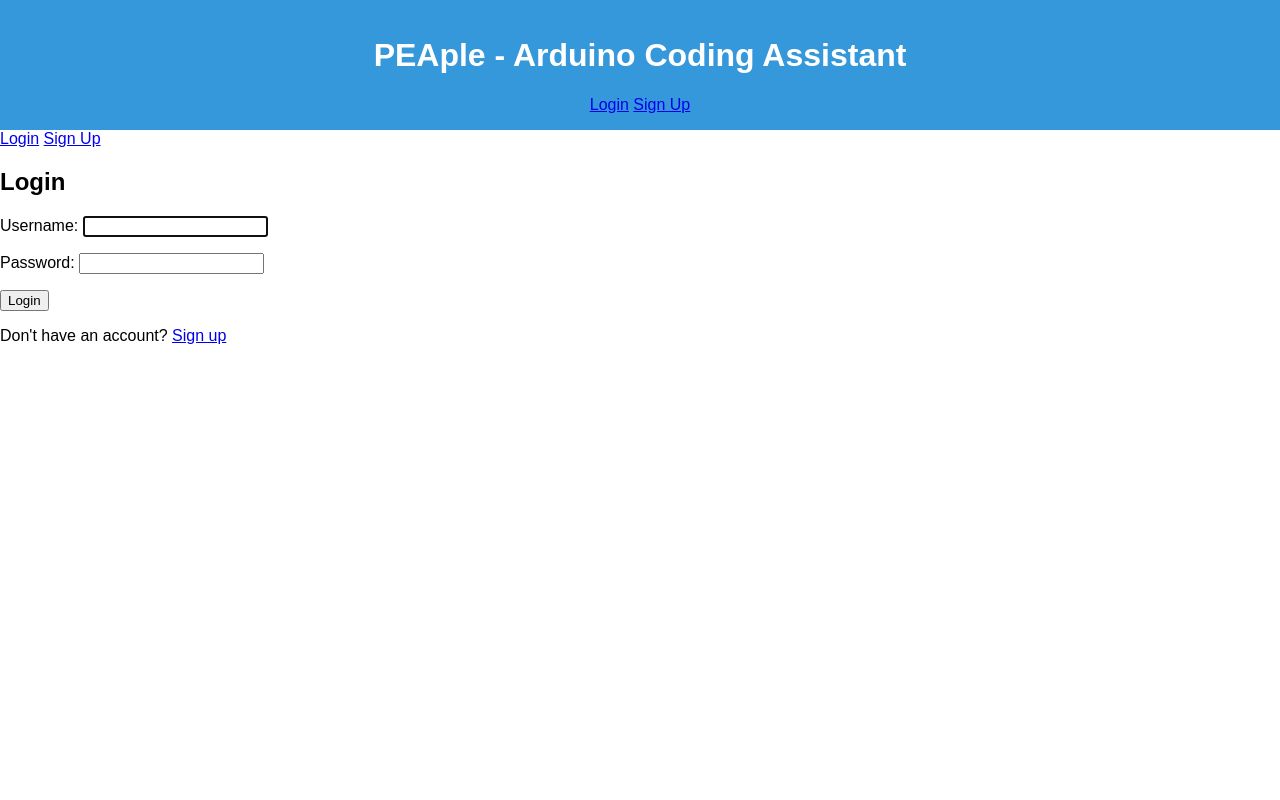
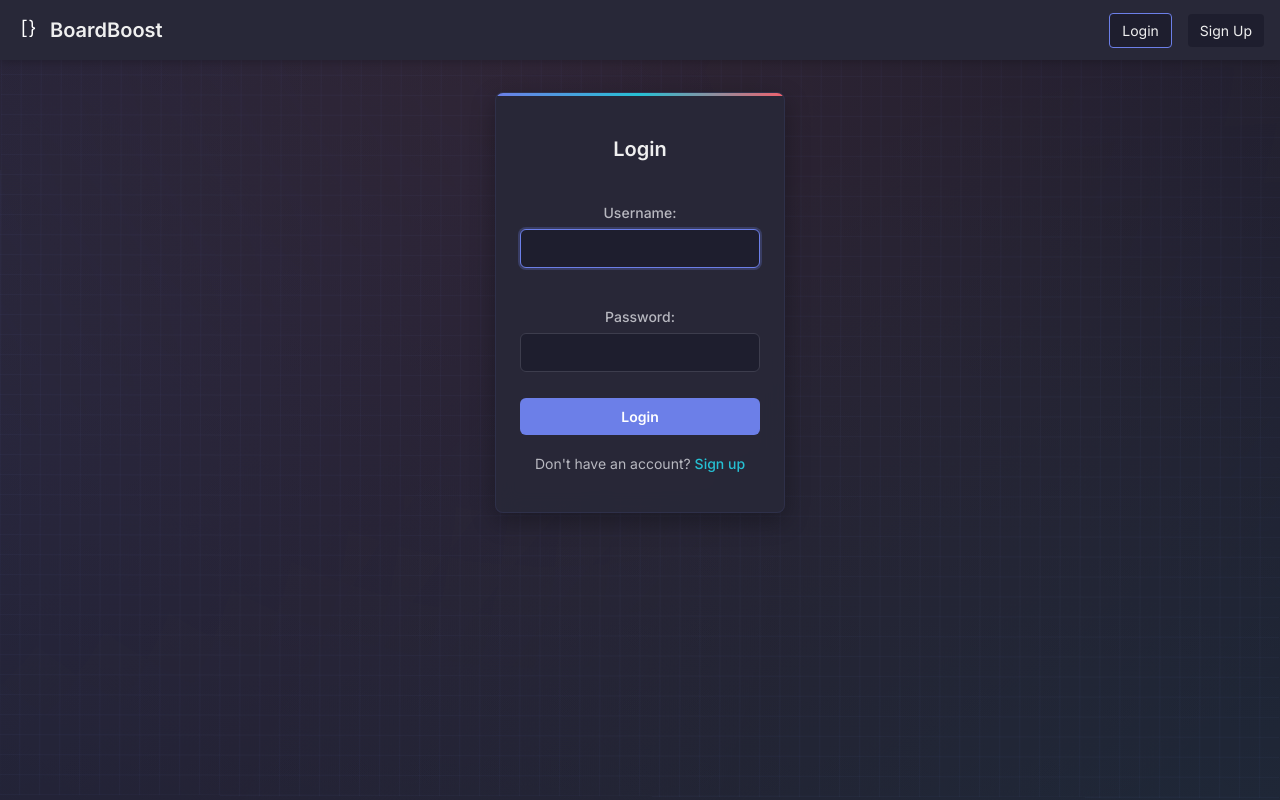
Before and after one commit to ProgrammingElectronics/BoardBoost, a Django app: page /login/ in a window 1280 px wide. Run offline with Django 5.2, Linux system fonts and the light colour scheme.

Commit message:
feat: login,logout styling

```diff
--- /dev/null
+++ b/backend/chat/static/css/auth.css
@@ -0,0 +1,450 @@
+/* BoardBoost Authentication Pages Styling */
+@import url('https://fonts.googleapis.com/css2?family=Inter:wght@400;500;600;700&display=swap');
+@import url('https://fonts.googleapis.com/css2?family=JetBrains+Mono:wght@400;500&display=swap');
+
+/* Base styles */
+body {
+  background-color: #1E1E2E;
+  color: #EFEFEF;
+  font-family: 'Inter', sans-serif;
+  line-height: 1.5;
+  margin: 0;
+  padding: 0;
+  min-height: 100vh;
+  display: flex;
+  flex-direction: column;
+  position: relative;
+  overflow-x: hidden;
+}
+
+/* Fixed positioning for background effects to ensure they cover the entire viewport */
+body::before {
+  content: '';
+  position: fixed;
+  width: 300%;
+  height: 300%;
+  top: -100%;
+  left: -100%;
+  background:
+    radial-gradient(circle at 30% 50%, rgba(108, 127, 232, 0.08) 0%, rgba(108, 127, 232, 0) 35%),
+    radial-gradient(circle at 70% 80%, rgba(38, 192, 211, 0.08) 0%, rgba(38, 192, 211, 0) 35%),
+    radial-gradient(circle at 50% 30%, rgba(240, 97, 109, 0.08) 0%, rgba(240, 97, 109, 0) 40%);
+  z-index: -2;
+  /* Lower z-index to ensure it's behind everything */
+  animation: gentleGradient 25s ease infinite;
+  pointer-events: none;
+  /* Ensure it doesn't interfere with clicks */
+}
+
+body::after {
+  content: '';
+  position: fixed;
+  top: 0;
+  left: 0;
+  width: 100%;
+  height: 100%;
+  background-image:
+    linear-gradient(90deg, rgba(108, 127, 232, 0.04) 1px, transparent 1px),
+    linear-gradient(0deg, rgba(108, 127, 232, 0.04) 1px, transparent 1px);
+  background-size: 20px 20px;
+  z-index: -1;
+  /* Higher than the gradient but still behind content */
+  animation: gentleWave 30s linear infinite;
+  pointer-events: none;
+  /* Ensure it doesn't interfere with clicks */
+}
+
+@keyframes gentleGradient {
+  0% {
+    transform: translate(0%, 0%) rotate(0deg);
+  }
+
+  50% {
+    transform: translate(-3%, 3%) rotate(1deg);
+  }
+
+  100% {
+    transform: translate(0%, 0%) rotate(0deg);
+  }
+}
+
+@keyframes gentleWave {
+  0% {
+    transform: translateY(0) rotate(0deg);
+  }
+
+  50% {
+    transform: translateY(-8px) rotate(0.3deg);
+  }
+
+  100% {
+    transform: translateY(0) rotate(0deg);
+  }
+}
+
+/* Header styling */
+/* Header styling */
+.header {
+  background-color: #282838;
+  padding: 0 16px;
+  box-shadow: 0 2px 8px rgba(0, 0, 0, 0.2);
+  display: flex;
+  justify-content: space-between;
+  align-items: center;
+  height: 60px;
+  position: relative;
+  z-index: 10;
+}
+
+.logo {
+  display: flex;
+  align-items: center;
+}
+
+.logo h1 {
+  margin: 0;
+  font-size: 20px;
+  font-weight: 600;
+  color: #EFEFEF;
+}
+
+.logo-img {
+  height: 24px;
+  width: 24px;
+  margin-right: 10px;
+}
+
+/* Header navigation */
+.header-nav {
+  display: flex;
+  align-items: center;
+  gap: 16px;
+}
+
+.user-welcome {
+  color: #B8B8C0;
+  font-size: 14px;
+}
+
+#tokens-remaining {
+  color: #8C8C98;
+  font-size: 13px;
+  background-color: rgba(30, 30, 46, 0.5);
+  padding: 4px 8px;
+  border-radius: 4px;
+}
+
+.logout-button,
+.login-button,
+.signup-button,
+.settings-button {
+  background-color: #1E1E2E;
+  color: #EFEFEF;
+  text-decoration: none;
+  padding: 6px 12px;
+  border-radius: 4px;
+  font-size: 14px;
+  transition: all 0.2s ease-in-out;
+}
+
+.login-button {
+  background-color: transparent;
+  border: 1px solid #6C7FE8;
+}
+
+.signup-button {
+  background-color: #6C7FE8;
+}
+
+.logout-button:hover,
+.login-button:hover,
+.signup-button:hover,
+.settings-button:hover {
+  background-color: #6C7FE8;
+  color: white;
+  transform: translateY(-1px);
+}
+
+/* Responsive adjustments for header */
+@media (max-width: 600px) {
+  .header {
+    padding: 0 12px;
+    height: auto;
+    flex-wrap: wrap;
+    padding-top: 8px;
+    padding-bottom: 8px;
+  }
+
+  .header-nav {
+    gap: 8px;
+    margin-left: auto;
+  }
+
+  .user-welcome {
+    display: none;
+  }
+}
+
+/* More compact styling specifically for signup form */
+.auth-container.signup {
+  max-width: 340px;
+  padding: 20px;
+}
+
+.auth-container.signup h2 {
+  margin-bottom: 16px;
+  font-size: 18px;
+}
+
+.auth-container.signup form p {
+  margin-bottom: 10px;
+}
+
+.auth-container.signup label {
+  font-size: 13px;
+  margin-bottom: 4px;
+}
+
+.auth-container.signup input {
+  padding: 8px 12px;
+  margin-bottom: 4px;
+  font-size: 13px;
+}
+
+.auth-container.signup small {
+  font-size: 11px;
+  opacity: 0.8;
+  line-height: 1.3;
+  margin-top: 1px;
+}
+
+.auth-container.signup button {
+  padding: 8px 12px;
+  margin-top: 4px;
+}
+
+.auth-container.signup p {
+  margin-top: 14px;
+  font-size: 13px;
+}
+
+/* Make the help text more compact and readable */
+.auth-container.signup .helptext {
+  display: block;
+  font-size: 11px;
+  color: #8C8C98;
+  margin-top: 1px;
+  line-height: 1.3;
+}
+
+/* Remove excess margin on specific fields that might have help text */
+.auth-container.signup input+small+.helptext {
+  margin-top: -2px;
+}
+
+/* Ensure error messages are compact as well */
+.auth-container.signup .errorlist {
+  margin-bottom: 10px;
+  font-size: 12px;
+}
+
+.auth-container.signup .errorlist li {
+  padding: 6px 8px;
+}
+
+/* Condensed authentication container */
+.auth-container {
+  position: relative;
+  z-index: 1;
+  /* Ensure it's above the background effects */
+  max-width: 360px;
+  margin: 32px auto;
+  padding: 24px;
+  background-color: #282838;
+  border-radius: 8px;
+  box-shadow: 0 8px 24px rgba(0, 0, 0, 0.3);
+  position: relative;
+  overflow: hidden;
+  backdrop-filter: blur(10px);
+  background-color: rgba(40, 40, 56, 0.9);
+  border: 1px solid rgba(108, 127, 232, 0.1);
+}
+
+/* Styled top border for container */
+.auth-container::before {
+  content: '';
+  position: absolute;
+  top: 0;
+  left: 0;
+  right: 0;
+  height: 3px;
+  background: linear-gradient(90deg, #6C7FE8, #26C0D3, #F0616D);
+}
+
+.auth-container h2 {
+  text-align: center;
+  color: #EFEFEF;
+  margin-bottom: 20px;
+  font-size: 20px;
+  font-weight: 600;
+}
+
+/* Compact form styling */
+.auth-container form {
+  display: flex;
+  flex-direction: column;
+}
+
+.auth-container form p {
+  margin-bottom: 14px;
+}
+
+.auth-container label {
+  color: #B8B8C0;
+  margin-bottom: 6px;
+  font-weight: 500;
+  display: block;
+  font-size: 14px;
+}
+
+.auth-container input[type="text"],
+.auth-container input[type="password"],
+.auth-container input[type="email"] {
+  width: 100%;
+  padding: 10px 14px;
+  margin-bottom: 6px;
+  background-color: #1E1E2E;
+  border: 1px solid #3D3D4D;
+  border-radius: 6px;
+  color: #EFEFEF;
+  transition: all 0.2s ease-in-out;
+  font-family: 'Inter', sans-serif;
+  font-size: 14px;
+  box-sizing: border-box;
+}
+
+.auth-container input[type="text"]:focus,
+.auth-container input[type="password"]:focus,
+.auth-container input[type="email"]:focus {
+  outline: none;
+  border-color: #6C7FE8;
+  box-shadow: 0 0 0 2px rgba(108, 127, 232, 0.25);
+}
+
+.auth-container small {
+  color: #8C8C98;
+  font-size: 12px;
+  margin-top: 2px;
+  display: block;
+}
+
+.auth-container button {
+  width: 100%;
+  padding: 10px 14px;
+  background-color: #6C7FE8;
+  color: #FFFFFF;
+  border: none;
+  border-radius: 6px;
+  cursor: pointer;
+  font-weight: 600;
+  font-size: 14px;
+  transition: all 0.2s ease-in-out;
+  margin-top: 6px;
+  font-family: 'Inter', sans-serif;
+}
+
+.auth-container button:hover {
+  background-color: #5B6ED7;
+  transform: translateY(-1px);
+  box-shadow: 0 4px 8px rgba(108, 127, 232, 0.25);
+}
+
+.auth-container button:active {
+  transform: translateY(0);
+  box-shadow: none;
+}
+
+.auth-container p {
+  text-align: center;
+  margin-top: 18px;
+  color: #B8B8C0;
+  font-size: 14px;
+}
+
+.auth-container a {
+  color: #26C0D3;
+  text-decoration: none;
+  transition: all 0.2s ease-in-out;
+  font-weight: 500;
+}
+
+.auth-container a:hover {
+  color: #6C7FE8;
+  text-decoration: underline;
+}
+
+/* Error messages */
+.auth-container .errorlist {
+  color: #E84A5F;
+  list-style-type: none;
+  padding: 0;
+  margin-bottom: 14px;
+  font-size: 13px;
+}
+
+.auth-container .errorlist li {
+  background-color: rgba(232, 74, 95, 0.1);
+  padding: 8px 10px;
+  border-radius: 4px;
+  border-left: 3px solid #E84A5F;
+  margin-bottom: 3px;
+}
+
+.user-welcome {
+  color: #B8B8C0;
+  margin-right: auto;
+}
+
+#tokens-remaining {
+  color: #8C8C98;
+  font-size: 13px;
+}
+
+.logout-button,
+.login-button,
+.signup-button,
+.settings-button {
+  background-color: #1E1E2E;
+  color: #EFEFEF;
+  text-decoration: none;
+  padding: 6px 12px;
+  border-radius: 4px;
+  font-size: 14px;
+  transition: all 0.2s ease-in-out;
+}
+
+.logout-button:hover,
+.login-button:hover,
+.signup-button:hover,
+.settings-button:hover {
+  background-color: #6C7FE8;
+  color: white;
+}
+
+/* Content area */
+.content {
+  position: relative;
+  z-index: 1;
+  flex: 1;
+  display: flex;
+  flex-direction: column;
+}
+
+/* Responsive adjustments */
+@media (max-width: 480px) {
+  .auth-container {
+    margin: 16px;
+    padding: 20px;
+    width: auto;
+  }
+}
--- a/backend/chat/templates/chat/base.html
+++ b/backend/chat/templates/chat/base.html
@@ -1,126 +1,34 @@
+{% load static %}
 {% load humanize %}
 <!DOCTYPE html>
 <html>
 
 <head>
-  <title>PEAple - Arduino Coding Assistant</title>
+  <link rel="stylesheet" href="{% static 'css/auth.css' %}">
+  <title>BoardBoost - Microcontroller Coding Assistant</title>
   <meta charset="utf-8" />
   <meta name="viewport" content="width=device-width, initial-scale=1" />
-  <style>
-    body {
-      font-family: Arial, sans-serif;
-      margin: 0;
-      padding: 0;
-      display: flex;
-      flex-direction: column;
-      height: 100vh;
-    }
-
-    .header {
-      background-color: #3498db;
-      color: white;
-      padding: 1rem;
-      text-align: center;
-    }
-
-    .main {
-      display: flex;
-      flex: 1;
-      overflow: hidden;
-    }
-
-    .sidebar {
-      width: 300px;
-      background-color: #f5f5f5;
-      padding: 1rem;
-      overflow-y: auto;
-    }
-
-    .chat-container {
-      flex: 1;
-      display: flex;
-      flex-direction: column;
-      padding: 1rem;
-    }
-
-    .chat-messages {
-      flex: 1;
-      overflow-y: auto;
-      border: 1px solid #ddd;
-      padding: 1rem;
-      border-radius: 4px;
-      margin-bottom: 1rem;
-    }
-
-    .chat-input {
-      display: flex;
-    }
-
-    /* .chat-input textarea {
-      flex: 1;
-      padding: 0.5rem;
-      border: 1px solid #ddd;
-      border-radius: 4px;
-      resize: none;
-    } */
-
-
-    .project-form {
-      margin-bottom: 1rem;
-    }
-
-    .message {
-      margin-bottom: 1rem;
-      padding: 0.5rem;
-      border-radius: 4px;
-    }
-
-    .user-message {
-      background-color: #e1f5fe;
-      text-align: right;
-    }
-
-    .assistant-message {
-      background-color: #f1f1f1;
-    }
-
-    /* login form */
-    .auth-container {
-      max-width: 400px;
-      margin: 50px auto;
-      padding: 20px;
-      border: 1px solid #ddd;
-      border-radius: 5px;
-    }
-
-    /* Rest of your CSS */
-  </style>
+  <link href="https://fonts.googleapis.com/css2?family=Inter:wght@400;500;600;700&display=swap" rel="stylesheet">
+  <link href="https://fonts.googleapis.com/css2?family=JetBrains+Mono:wght@400;500&display=swap" rel="stylesheet">
 </head>
 
 <body>
   <div class="header">
-    <h1>PEAple - Arduino Coding Assistant</h1>
-    <div class="auth-nav">
+    <div class="logo">
+      <img src="{% static 'images/boardboost-logo.svg' %}" alt="BoardBoost Logo" class="logo-img">
+      <h1>BoardBoost</h1>
+    </div>
+    <div class="header-nav">
       {% if user.is_authenticated %}
-      <span>Welcome, {{ user.username }}! ({{ user.userprofile.tokens_remaining
-        }} tokens remaining)</span>
-      <a href="{% url 'logout' %}">Logout</a>
+      <span class="user-welcome">Welcome, {{ user.username }}!</span>
+      <span id="tokens-remaining">{{ tokens_remaining|intcomma }} tokens</span>
+      <a href="{% url 'user_settings' %}" class="settings-button">Settings</a>
+      <a href="{% url 'logout' %}" class="logout-button">Logout</a>
       {% else %}
-      <a href="{% url 'login' %}">Login</a>
-      <a href="{% url 'signup' %}">Sign Up</a>
+      <a href="{% url 'login' %}" class="login-button">Login</a>
+      <a href="{% url 'signup' %}" class="signup-button">Sign Up</a>
       {% endif %}
     </div>
-  </div>
-  <div class="user-navigation">
-    {% if user.is_authenticated %}
-    <span class="user-welcome">Welcome, {{ user.username }}!</span>
-    <span id="tokens-remaining">Tokens remaining: {{ tokens_remaining|intcomma }}</span>
-    <a href="{% url 'user_settings' %}" class="settings-button">Settings</a>
-    <a href="{% url 'logout' %}" class="logout-button">Logout</a>
-    {% else %}
-    <a href="{% url 'login' %}" class="login-button">Login</a>
-    <a href="{% url 'signup' %}" class="signup-button">Sign Up</a>
-    {% endif %}
   </div>
 
   <div class="content">{% block content %}{% endblock %}</div>
--- a/backend/chat/templates/registration/login.html
+++ b/backend/chat/templates/registration/login.html
@@ -1,9 +1,35 @@
-{% extends "chat/base.html" %} {% block content %}
-{% load humanize %}
-<h2>Login</h2>
-<form method="post">
-  {% csrf_token %} {{ form.as_p }}
-  <button type="submit">Login</button>
-</form>
-<p>Don't have an account? <a href="{% url 'signup' %}">Sign up</a></p>
+{% extends "chat/base.html" %}
+
+{% block content %}
+<div class="auth-container">
+  <h2>Login</h2>
+  <form method="post">
+    {% csrf_token %}
+    {% if form.errors %}
+    <ul class="errorlist">
+      {% for field in form %}
+      {% for error in field.errors %}
+      <li>{{ error }}</li>
+      {% endfor %}
+      {% endfor %}
+      {% for error in form.non_field_errors %}
+      <li>{{ error }}</li>
+      {% endfor %}
+    </ul>
+    {% endif %}
+
+    {% for field in form %}
+    <p>
+      {{ field.label_tag }}
+      {{ field }}
+      {% if field.help_text %}
+      <small>{{ field.help_text }}</small>
+      {% endif %}
+    </p>
+    {% endfor %}
+
+    <button type="submit">Login</button>
+  </form>
+  <p>Don't have an account? <a href="{% url 'signup' %}">Sign up</a></p>
+</div>
 {% endblock %}
--- a/backend/peaple_project/settings.py
+++ b/backend/peaple_project/settings.py
@@ -134,7 +134,10 @@ USE_TZ = True
 # Static files (CSS, JavaScript, Images)
 # https://docs.djangoproject.com/en/5.1/howto/static-files/
 
-STATIC_URL = "static/"
+STATIC_URL = '/static/'
+STATICFILES_DIRS = [
+    BASE_DIR / 'chat' / 'static',
+]
 
 # Default primary key field type
 # https://docs.djangoproject.com/en/5.1/ref/settings/#default-auto-field
```
Also changed, not shown: backend/chat/templates/registration/signup.html (+34 -7 lines), backend/chat/static/images/boardboost-logo.svg (added), backend/chat/static/images/logo_1.svg (added), backend/chat/static/images/logo_2.svg (added), backend/db.sqlite3.
